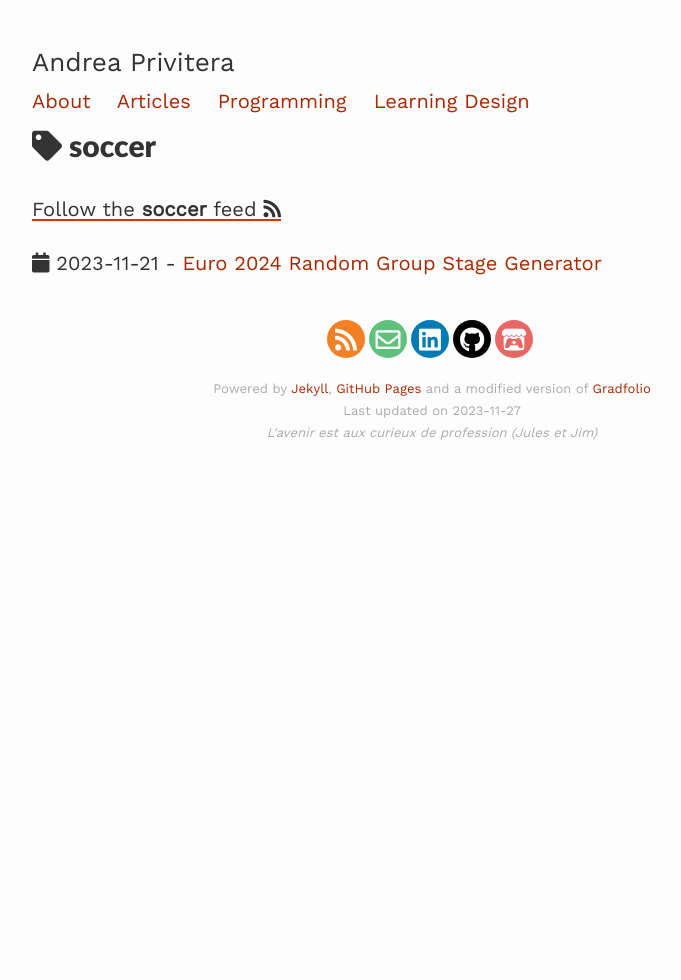
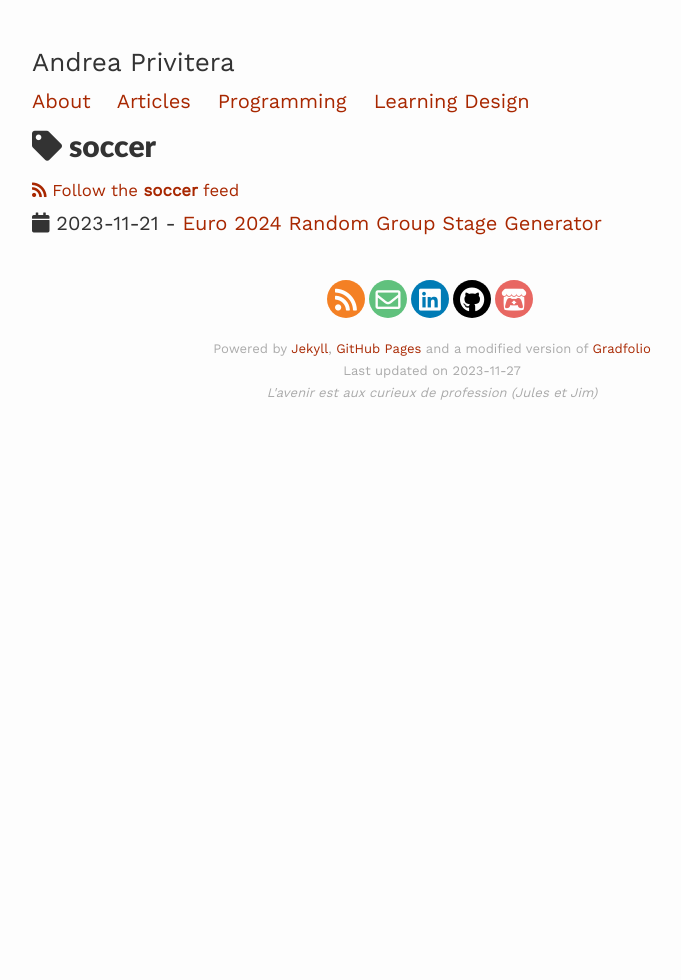
Before and after one commit to anprivitera/anprivitera.github.io, a Jekyll site: the page built from _tags/soccer.md, in a window 1280 px wide. Shown: the whole page, without its empty margins (208-889 px from the left). Built offline with Jekyll 4.4.1, drawn with Linux system fonts in a browser that asks for light colours; nearby versions of some CDN libraries; comment, search, counter and statistics services are not loaded.

Commit message:
reformatted the tags page

```diff
--- a/_layouts/tags.html
+++ b/_layouts/tags.html
@@ -3,7 +3,12 @@ layout: default
 ---
 <div class="post">
     <h1><i class="fa fa-tag"></i> {{ page.tag-name }}</h1>
-    <p><a href="/feeds/{{ page.tag-name}}.xml">Follow the <strong>{{ page.tag-name }}</strong> feed <i class="fa fa-rss"></i></a></p>
+    <small class="feedbox">
+        <a href="/feeds/{{ page.tag-name}}.xml">
+            <i class="fa fa-rss"></i> Follow the <strong>{{ page.tag-name }}</strong> feed
+        </a>
+    </small>
+    <div>
         {% for post in site.posts %}
         {% comment %} https://www.untangled.dev/2020/06/02/tag-management-jekyll/ {% endcomment %}
         {% if post.tags contains page.tag-name %}
@@ -14,3 +19,4 @@ layout: default
             {% endif %}
             {% endfor %}
         </div>
+    </div>
```
Lines whose indentation alone changed are shown as unchanged.
